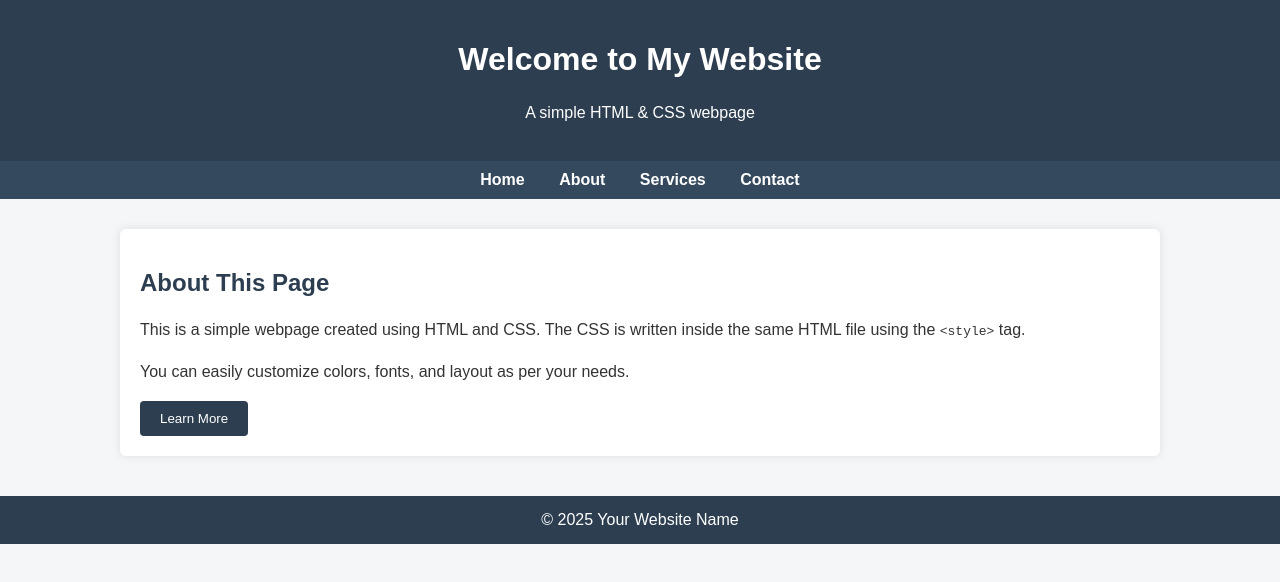
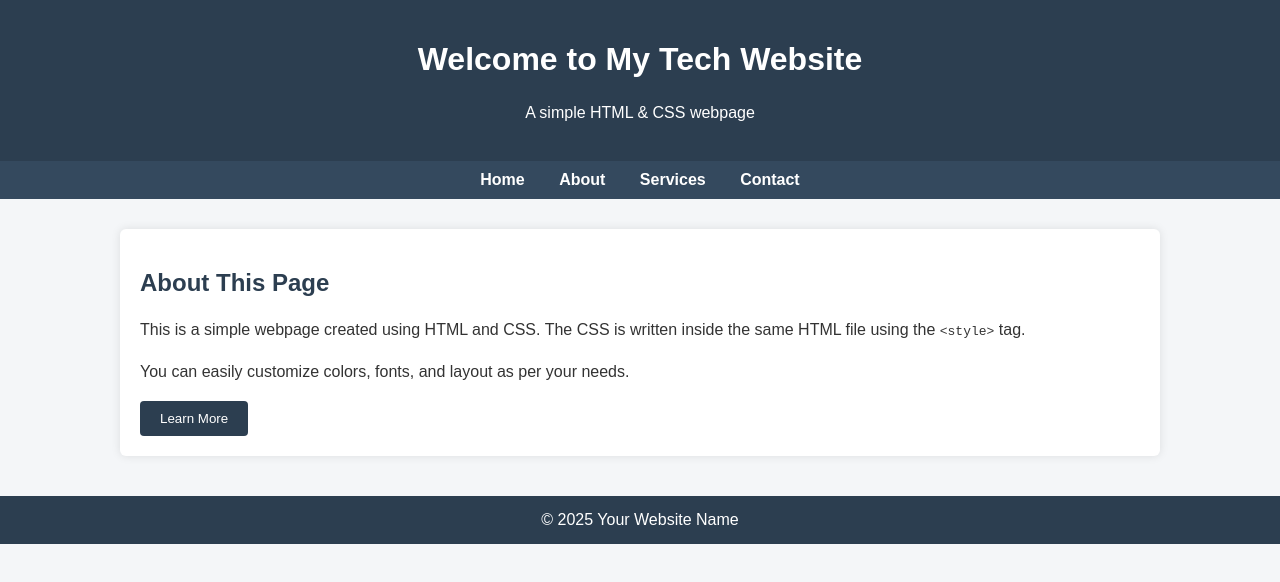
Before and after one commit to mdeepd/test-digitalocean, a plain HTML site: page index.html in a window 1280 px wide. Drawn offline with Linux system fonts and the light colour scheme.

Commit message:
Update index.html

```diff
--- a/index.html
+++ b/index.html
@@ -79,7 +79,7 @@
 <body>
 
     <header>
-        <h1>Welcome to My Website</h1>
+        <h1>Welcome to My Tech Website</h1>
         <p>A simple HTML & CSS webpage</p>
     </header>
 
```
